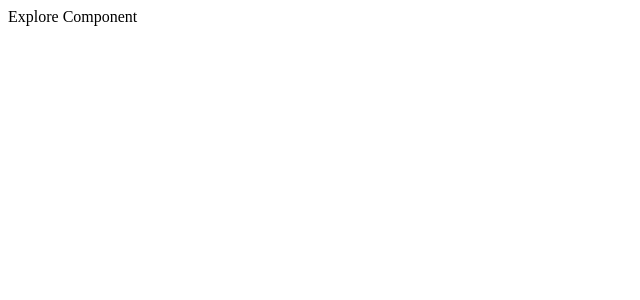
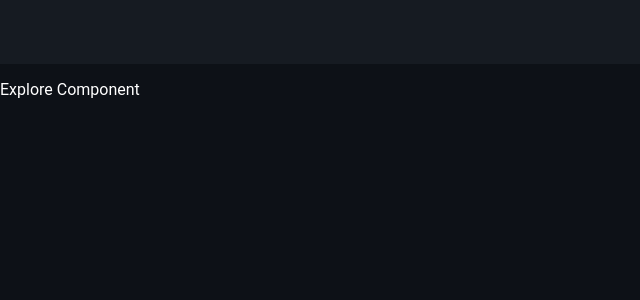
Before and after one commit to Vazonik/currency-index-front, an Angular app: page /explore in a window 1280 px wide. Shown: the top 300 px of the page, without its empty margins (0-640 px from the left). Built offline with nearby package versions, Linux system fonts and the light colour scheme.

Commit message:
Header component init

```diff
--- a/src/app/app.component.html
+++ b/src/app/app.component.html
@@ -1 +1,6 @@
-<router-outlet></router-outlet>
+<div class="layout">
+    <ci-header></ci-header>
+    <main class="content">
+        <router-outlet></router-outlet>
+    </main>
+</div>
--- a/src/app/app.component.scss
+++ b/src/app/app.component.scss
@@ -0,0 +1,14 @@
+@use './theme/theme';
+
+.layout {
+    box-sizing: border-box;
+    min-height: 100vh;
+    display: grid;
+    grid-template-columns: auto;
+    grid-template-rows: [header] theme.$header-height [content] auto;
+
+    .content {
+        padding-top: 16px;
+        padding-bottom: 8px;
+    }
+}
--- a/src/app/app.module.ts
+++ b/src/app/app.module.ts
@@ -3,6 +3,7 @@ import { BrowserModule } from '@angular/platform-browser';
 
 import { AppRoutingModule } from './app-routing.module';
 import { AppComponent } from './app.component';
+import { HeaderModule } from './theme/header/header.module';
 
 @NgModule({
   declarations: [
@@ -10,7 +11,8 @@ import { AppComponent } from './app.component';
   ],
   imports: [
     BrowserModule,
-    AppRoutingModule
+    AppRoutingModule,
+    HeaderModule
   ],
   providers: [],
   bootstrap: [AppComponent]
--- /dev/null
+++ b/src/app/theme/_theme.scss
@@ -0,0 +1,15 @@
+$color-background: #0D1117;
+$color-font: #fff;
+$color-header-bg: #161B22;
+
+$font-family: Roboto, Helvetica Neue Light, Helvetica Neue, Helvetica, Arial, Lucida Grande, sans-serif;
+
+$header-height: 64px;
+
+body {
+    background-color: $color-background;
+    color: $color-font;
+    color-scheme: dark;
+    font-family: $font-family;
+    margin: 0;
+}
--- /dev/null
+++ b/src/app/theme/header/header.component.html
@@ -0,0 +1,3 @@
+<header class="header">
+
+</header>
--- /dev/null
+++ b/src/app/theme/header/header.component.scss
@@ -0,0 +1,6 @@
+@use '../theme';
+
+.header {
+    background-color: theme.$color-header-bg;
+    height: theme.$header-height;
+}
--- a/src/index.html
+++ b/src/index.html
@@ -2,7 +2,7 @@
 <html lang="en">
 <head>
   <meta charset="utf-8">
-  <title>CurrencyIndexFront</title>
+  <title>Currency Index</title>
   <base href="/">
   <meta name="viewport" content="width=device-width, initial-scale=1">
   <link rel="icon" type="image/x-icon" href="favicon.ico">
--- a/src/styles.scss
+++ b/src/styles.scss
@@ -1 +1 @@
-/* You can add global styles to this file, and also import other style files */
+@use './app/theme/theme';
```
Also changed, not shown: src/app/theme/header/header.component.ts (added, +10 -0 lines), src/app/theme/header/header.module.ts (added, +14 -0 lines).
